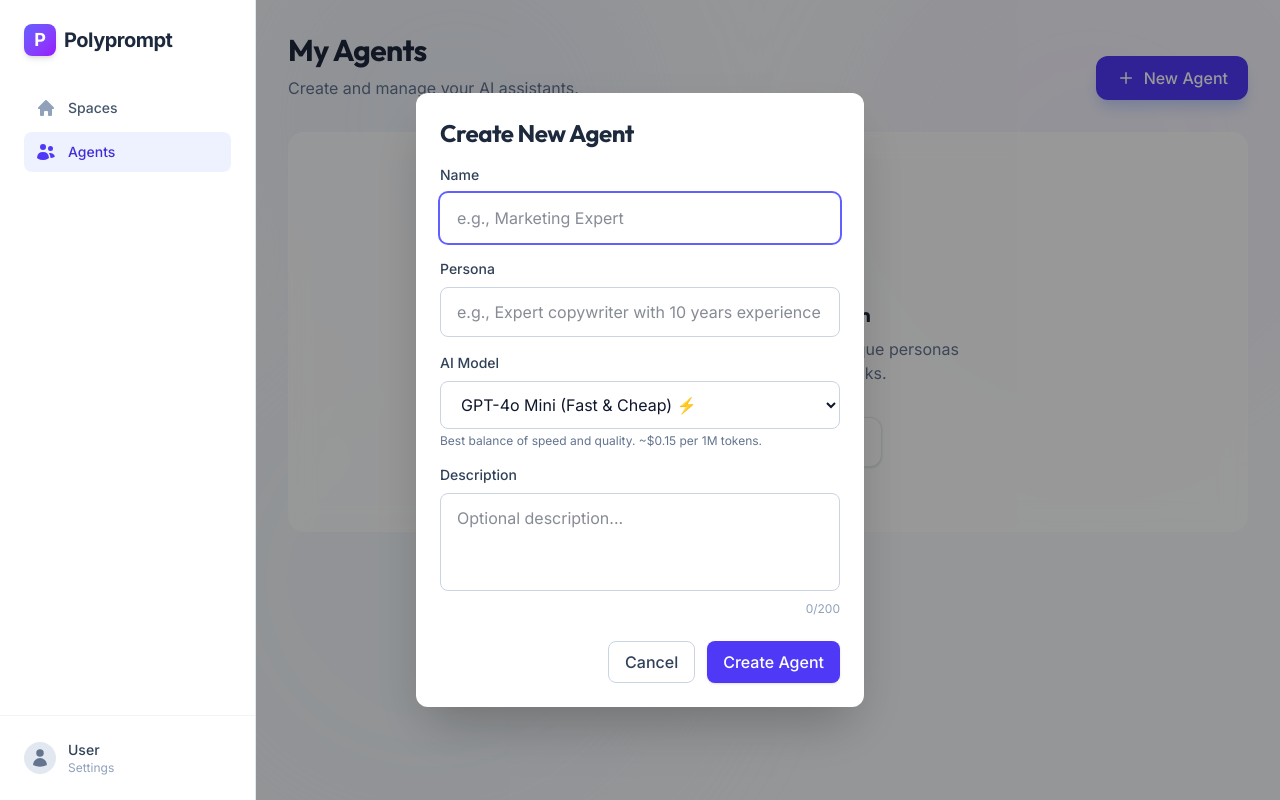
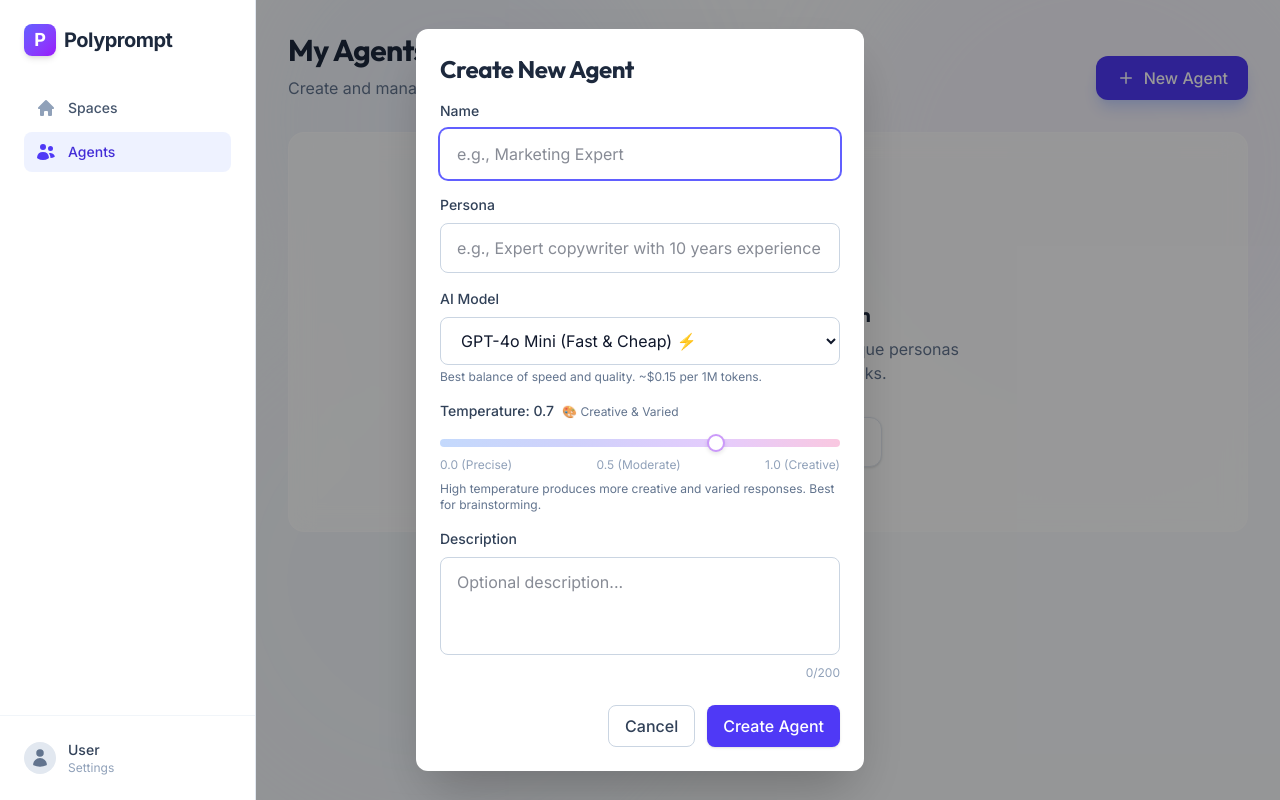
Before and after one commit to Macxim/Polyprompt, a Next.js app: page /agents in a window 1280 px wide. Both pictures are taken after a click on the button "New Agent". Built offline with nearby package versions, Linux system fonts and the light colour scheme.

Commit message:
feat: Add temperature setting to the agent modal with a slider control and integrate it into agent creation and update logic.

```diff
--- a/app/components/AgentModal.tsx
+++ b/app/components/AgentModal.tsx
@@ -15,6 +15,7 @@ export default function AgentModal({ onAgentCreated }: Props) {
   const [persona, setPersona] = useState("");
   const [description, setDescription] = useState("");
   const [model, setModel] = useState<"gpt-4o" | "gpt-4o-mini" | "gpt-3.5-turbo">("gpt-4o-mini");
+  const [temperature, setTemperature] = useState(0.7);
   const [nameError, setNameError] = useState("");
   const [personaError, setPersonaError] = useState("");
   const [descriptionError, setDescriptionError] = useState("");
@@ -31,11 +32,13 @@ export default function AgentModal({ onAgentCreated }: Props) {
         setPersona(activeAgent.persona);
         setDescription(activeAgent.description || "");
         setModel(activeAgent.model || "gpt-4o-mini");
+        setTemperature(activeAgent.temperature ?? 0.7);
       } else {
         setName("");
         setPersona("");
         setDescription("");
         setModel("gpt-4o-mini");
+        setTemperature(0.7);
       }
       setNameError("");
       setPersonaError("");
@@ -65,14 +68,14 @@ export default function AgentModal({ onAgentCreated }: Props) {
     if (activeAgent) {
       dispatch({
         type: "UPDATE_AGENT",
-        payload: { ...activeAgent, name, persona, description, model },
+        payload: { ...activeAgent, name, persona, description, model, temperature },
       });
       dispatch({ type: "SET_BANNER", payload: { message: "Agent updated." } });
     } else {
       const newId = Date.now().toString(36) + Math.random().toString(36).substr(2);
       dispatch({
         type: "ADD_AGENT",
-        payload: { id: newId, name, persona, description, model },
+        payload: { id: newId, name, persona, description, model, temperature },
       });
       dispatch({ type: "SET_BANNER", payload: { message: "Agent created." } });
 
@@ -151,6 +154,77 @@ export default function AgentModal({ onAgentCreated }: Props) {
             </p>
           </div>
 
+
+          <div>
+            <label className="block text-sm font-medium text-slate-700 mb-2">
+              Temperature: {temperature.toFixed(1)}
+              <span className="ml-2 text-xs font-normal text-slate-500">
+                {temperature < 0.3 && "🎯 Focused & Deterministic"}
+                {temperature >= 0.3 && temperature < 0.7 && "⚖️ Balanced"}
+                {temperature >= 0.7 && "🎨 Creative & Varied"}
+              </span>
+            </label>
+            <div className="relative">
+              <input
+                type="range"
+                min="0"
+                max="1"
+                step="0.1"
+                value={temperature}
+                onChange={(e) => setTemperature(parseFloat(e.target.value))}
+                className="w-full h-2 rounded-lg appearance-none cursor-pointer"
+                style={{
+                  background: `linear-gradient(to right,
+                    rgba(59, 130, 246, 0.3) 0%,
+                    rgba(99, 102, 241, 0.3) ${temperature * 50}%,
+                    rgba(168, 85, 247, 0.3) ${temperature * 100}%,
+                    rgba(236, 72, 153, 0.3) 100%)`,
+                }}
+              />
+              <style jsx>{`
+                input[type="range"]::-webkit-slider-thumb {
+                  appearance: none;
+                  width: 18px;
+                  height: 18px;
+                  border-radius: 50%;
+                  background: white;
+                  border: 2px solid ${temperature < 0.3 ? 'rgba(59, 130, 246, 0.6)' : temperature < 0.7 ? 'rgba(99, 102, 241, 0.6)' : 'rgba(168, 85, 247, 0.6)'};
+                  box-shadow: 0 2px 4px rgba(0, 0, 0, 0.1);
+                  cursor: pointer;
+                  transition: all 0.2s;
+                }
+                input[type="range"]::-webkit-slider-thumb:hover {
+                  transform: scale(1.1);
+                  box-shadow: 0 3px 6px rgba(0, 0, 0, 0.15);
+                }
+                input[type="range"]::-moz-range-thumb {
+                  width: 18px;
+                  height: 18px;
+                  border-radius: 50%;
+                  background: white;
+                  border: 2px solid ${temperature < 0.3 ? 'rgba(59, 130, 246, 0.6)' : temperature < 0.7 ? 'rgba(99, 102, 241, 0.6)' : 'rgba(168, 85, 247, 0.6)'};
+                  box-shadow: 0 2px 4px rgba(0, 0, 0, 0.1);
+                  cursor: pointer;
+                  transition: all 0.2s;
+                }
+                input[type="range"]::-moz-range-thumb:hover {
+                  transform: scale(1.1);
+                  box-shadow: 0 3px 6px rgba(0, 0, 0, 0.15);
+                }
+              `}</style>
+            </div>
+            <div className="flex justify-between text-xs text-slate-400 mt-1">
+              <span>0.0 (Precise)</span>
+              <span>0.5 (Moderate)</span>
+              <span>1.0 (Creative)</span>
+            </div>
+            <p className="text-xs text-slate-500 mt-2">
+              {temperature < 0.3 && "Low temperature produces consistent, focused responses. Best for factual tasks."}
+              {temperature >= 0.3 && temperature < 0.7 && "Balanced temperature for general-purpose conversations."}
+              {temperature >= 0.7 && "High temperature produces more creative and varied responses. Best for brainstorming."}
+            </p>
+          </div>
+
           <div>
             <label className="block text-sm font-medium text-slate-700 mb-2">
               Description
```
